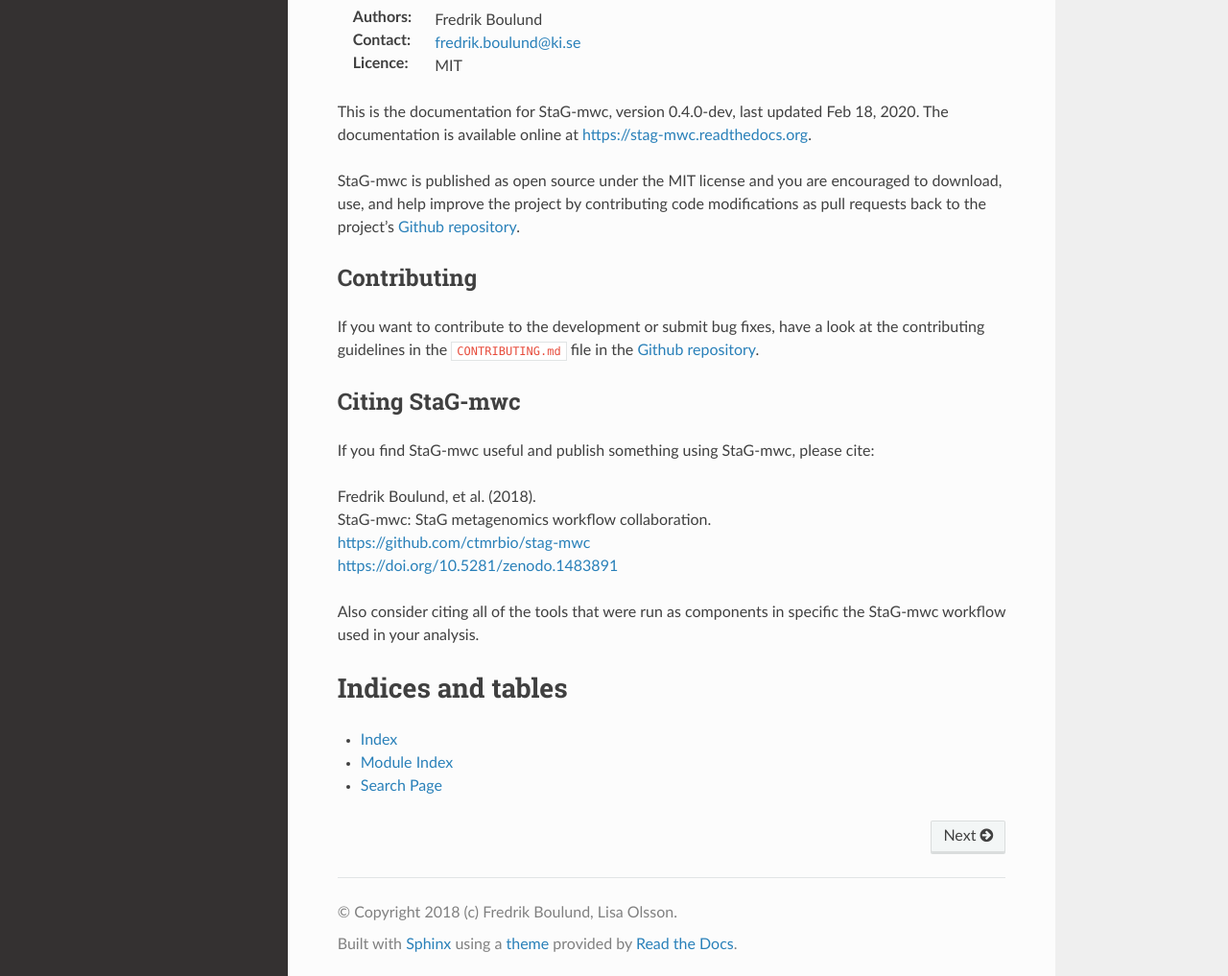
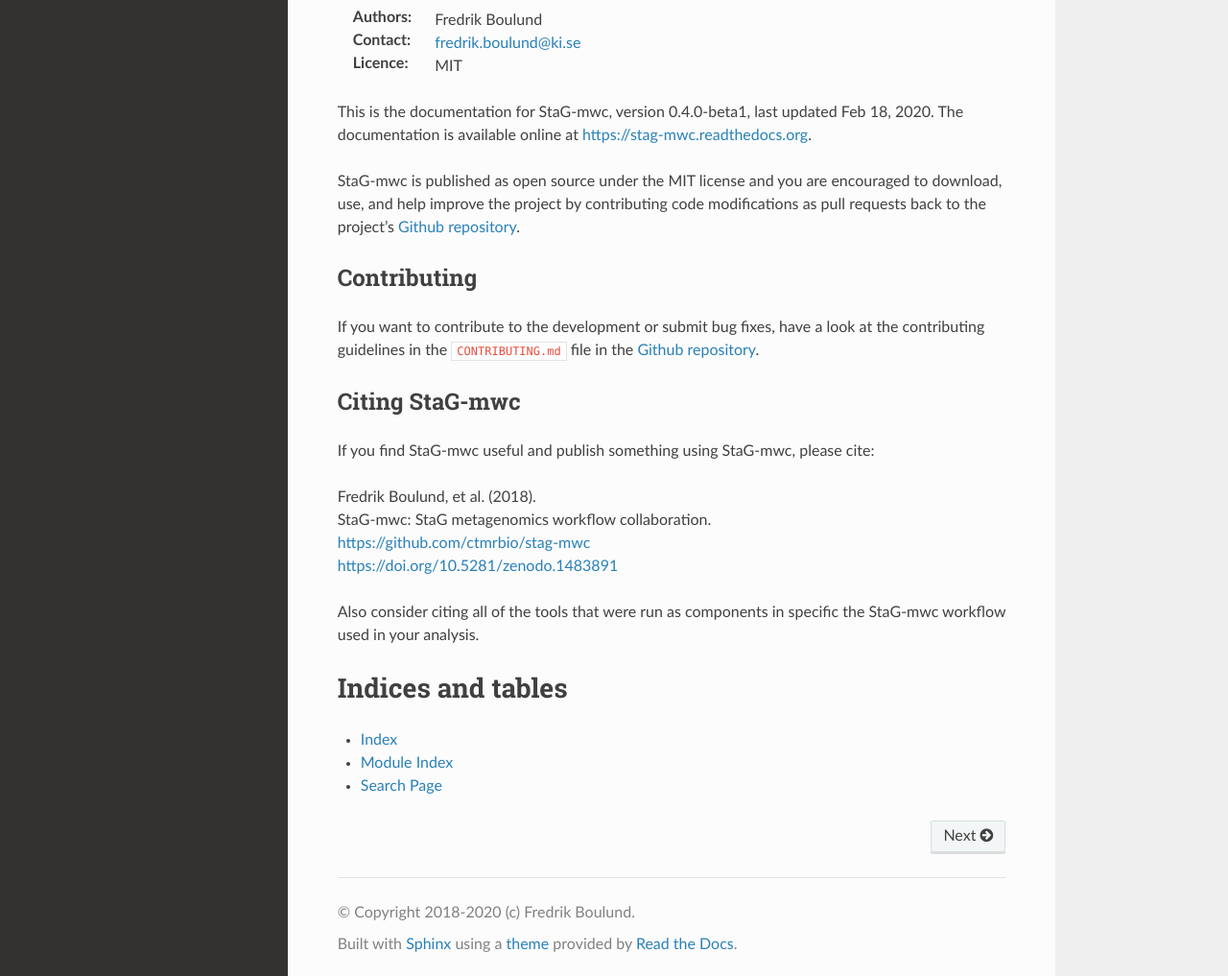
Before and after one commit to ctmrbio/stag-mwc, a Sphinx documentation site: the page built from docs/source/index.rst, in a window 1280 px wide and 1400 px high, scrolled down 871 px. Shown: the part 380-1397 px from the top of the window at 96% size. Built offline with Sphinx 7.4.7 and the Read the Docs theme 2.0.0, drawn with Linux system fonts in a browser that asks for light colours.

Commit message:
Update version in docs conf

```diff
--- a/docs/source/conf.py
+++ b/docs/source/conf.py
@@ -48,8 +48,8 @@
 # General information about the project.
 full_name = 'StaG-mwc'
 project = 'mwc'
-copyright = '2018 (c) Fredrik Boulund, Lisa Olsson'
-author = 'Fredrik Boulund, Lisa Olsson'
+copyright = '2018-2020 (c) Fredrik Boulund'
+author = 'Fredrik Boulund'
 
 # The version info for the project you're documenting, acts as replacement for
 # |version| and |release|, also used in various other places throughout the
@@ -58,7 +58,7 @@
 # The short X.Y version.
 version = '0.4.0'
 # The full version, including alpha/beta/rc tags.
-release = '0.4.0-dev'
+release = '0.4.0-beta1'
 
 # reStructuredText prolog contains a string of reStructuredText that will be
 # included at the beginning of every source file that is read.
```
